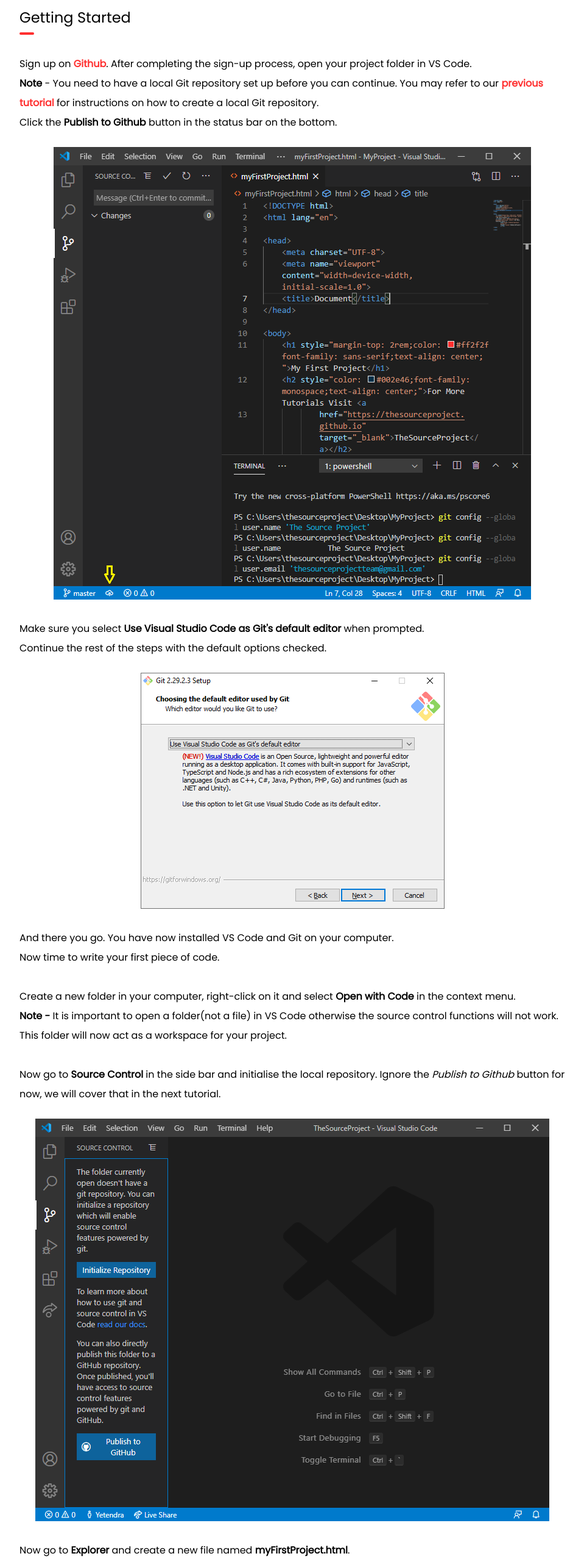
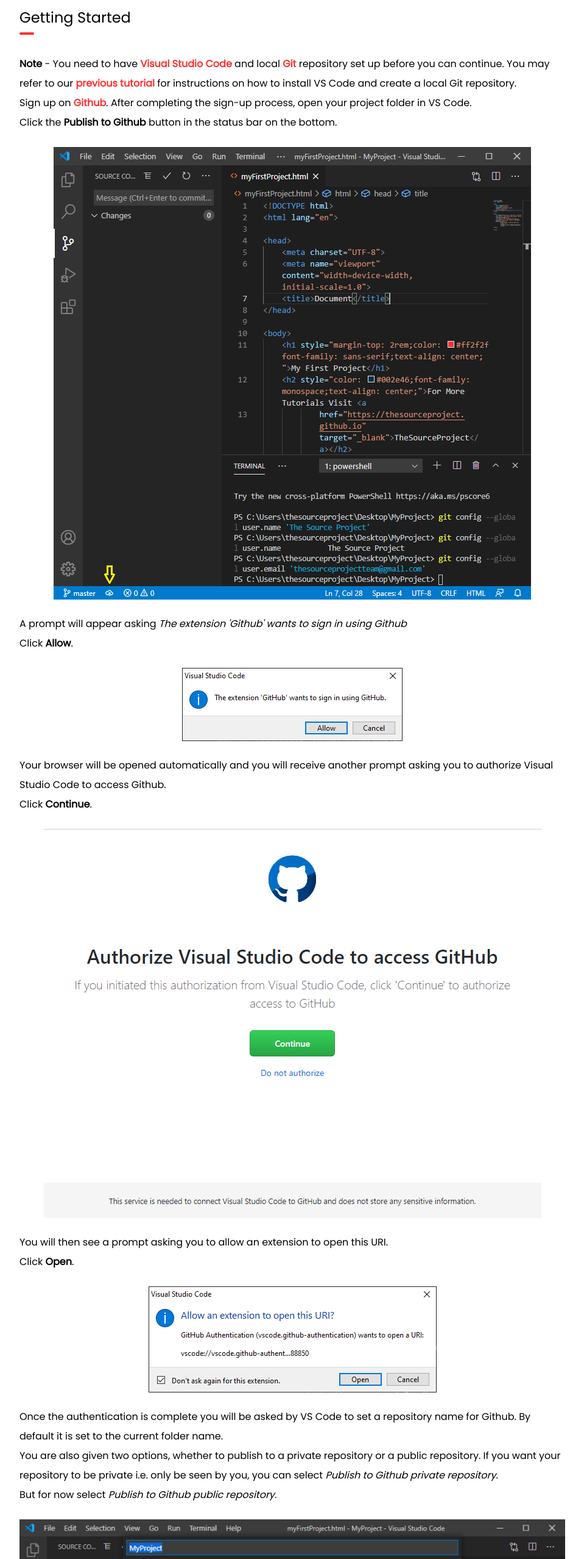
Before and after one commit to thesourceproject/thesourceproject.github.io, a Nuxt app: page /article/2 in a window 1280 px wide. Shown: the part 920-3476 px from the top of the page at 61% size, without its empty margins (160-1119 px from the left). Built offline with nearby package versions, Linux system fonts and the light colour scheme; a web font is replaced by a local one.

Commit message:
completed article 2

```diff
--- a/pages/article/1.vue
+++ b/pages/article/1.vue
@@ -139,7 +139,7 @@
       <p>Run this HTML file in your browser to see the result.</p>
       <img
         src="../../assets/images/article/1/Misc1-7.png"
-        alt="First Commit"
+        alt="My First Project"
         class="mx-auto mt-6 max-w-full"
       />
       <p class="mt-6">
@@ -169,7 +169,7 @@
       </p>
       <img
         src="../../assets/images/article/1/Misc1-9.png"
-        alt="First Commit"
+        alt="No Staged Commits"
         class="mx-auto mt-6 max-w-full"
       />
       <p class="mt-6">
@@ -186,7 +186,7 @@
       </p>
       <img
         src="../../assets/images/article/1/Misc1-10.png"
-        alt="First Commit"
+        alt="Configure user.name and user.email"
         class="mx-auto mt-6 max-w-full"
       />
       <p class="mt-6">
--- a/pages/article/2.vue
+++ b/pages/article/2.vue
@@ -41,6 +41,29 @@
         <div class="w-6 h-1 bg-background-2 rounded-full"></div>
       </div>
       <p class="mt-8">
+        <strong>Note</strong> - You need to have
+        <a
+          class="text-text-3 font-bold hover:underline focus:underline focus:outline-none"
+          href="https://code.visualstudio.com/"
+          target="_blank"
+          >Visual Studio Code</a
+        >
+        and local
+        <a
+          class="text-text-3 font-bold hover:underline focus:underline focus:outline-none"
+          href="https://git-scm.com/"
+          target="_blank"
+          >Git</a
+        >
+        repository set up before you can continue. You may refer to our
+        <a
+          class="text-text-3 font-bold hover:underline focus:underline focus:outline-none"
+          href="https://thesourceproject.github.io/article/1/#Installing-Visual-Studio-Code-and-Git-in-Windows"
+          target="_blank"
+          >previous tutorial</a
+        >
+        for instructions on how to install VS Code and create a local Git
+        repository.<br />
         Sign up on
         <a
           class="text-text-3 font-bold hover:underline focus:underline focus:outline-none"
@@ -49,140 +72,96 @@
           >Github</a
         >. After completing the sign-up process, open your project folder in VS
         Code.<br />
-        <strong>Note</strong> - You need to have a local Git repository set up
-        before you can continue. You may refer to our
-        <a
-          class="text-text-3 font-bold hover:underline focus:underline focus:outline-none"
-          href="https://thesourceproject.github.io/article/1/#Installing-Visual-Studio-Code-and-Git-in-Windows"
-          target="_blank"
-          >previous tutorial</a
-        >
-        for instructions on how to create a local Git repository.<br />
         Click the <strong>Publish to Github</strong> button in the status bar on
         the bottom.
       </p>
       <img
         src="../../assets/images/article/2/Misc2-2.png"
-        alt="Open your project in VS Code"
+        alt="Publish to Github"
         class="mx-auto mt-6 max-w-full"
       />
-      <p class="mt-8">
-        Make sure you select
-        <strong>Use Visual Studio Code as Git's default editor</strong> when
-        prompted.<br />
-        Continue the rest of the steps with the default options checked.
+      <p class="mt-6">
+        A prompt will appear asking
+        <em>The extension 'Github' wants to sign in using Github</em><br />
+        Click <strong>Allow</strong>.
       </p>
       <img
-        src="../../assets/images/article/1/Misc1-3.png"
-        alt="Choosing the default editor used by Git"
+        src="../../assets/images/article/2/Misc2-3.png"
+        alt="The extension 'Github' wants to sign in using Github"
         class="mx-auto mt-6 max-w-full"
       />
-      <p class="mt-8">
-        And there you go. You have now installed VS Code and Git on your
-        computer.<br />
-        Now time to write your first piece of code.<br /><br />
-        Create a new folder in your computer, right-click on it and select
-        <strong>Open with Code</strong> in the context menu.<br />
-        <strong>Note -</strong> It is important to open a folder(not a file) in
-        VS Code otherwise the source control functions will not work.<br />
-        This folder will now act as a workspace for your project.<br /><br />
-        Now go to <strong>Source Control</strong> in the side bar and initialise
-        the local repository. Ignore the <em>Publish to Github</em> button for
-        now, we will cover that in the next tutorial.
+      <p class="mt-6">
+        Your browser will be opened automatically and you will receive another
+        prompt asking you to authorize Visual Studio Code to access Github.<br />
+        Click <strong>Continue</strong>.
       </p>
       <img
-        src="../../assets/images/article/1/Misc1-4.png"
-        alt="Initialize Repository"
+        src="../../assets/images/article/2/Misc2-4.png"
+        alt="Authorize Visual Studio Code to access Github"
         class="mx-auto mt-6 max-w-full"
       />
-      <p class="mt-8">
-        Now go to <strong>Explorer</strong> and create a new file named
-        <strong>myFirstProject.html</strong>.<br />
+      <p class="mt-6">
+        You will then see a prompt asking you to allow an extension to open this
+        URI.<br />
+        Click <strong>Open</strong>.
       </p>
       <img
-        src="../../assets/images/article/1/Misc1-5.jpg"
-        alt="Create New File"
+        src="../../assets/images/article/2/Misc2-5.png"
+        alt="Allow an extension to open this
+        URI"
         class="mx-auto mt-6 max-w-full"
       />
-      <p class="mt-8">
-        Now type <strong>!</strong>(yes, just an exclaimation mark) in the
-        editor and VS Code will show you that its an Emmet abbreviation.<br />
-        Press <strong>Enter</strong> and the file will be populated by some
-        boiler-plate code automatically.(Pretty cool, huh?)
+      <p class="mt-6">
+        Once the authentication is complete you will be asked by VS Code to set
+        a repository name for Github. By default it is set to the current folder
+        name.<br />
+        You are also given two options, whether to publish to a private
+        repository or a public repository. If you want your repository to be
+        private i.e. only be seen by you, you can select
+        <em>Publish to Github private repository</em>.<br />
+        But for now select
+        <em>Publish to Github public repository</em>.
       </p>
       <img
-        src="../../assets/images/article/1/Misc1-6.jpg"
-        alt="Emmet Abbreviation"
+        src="../../assets/images/article/2/Misc2-6.png"
+        alt="Allow an extension to open this
+        URI"
         class="mx-auto mt-6 max-w-full"
       />
-      <p class="mt-8">
-        Now paste this code in the <strong>&lt;body&gt;</strong> tag of your
-        document.
+      <p class="mt-6">
+        You will prompted to sign in to Github.<br />
+        Click <strong>Sign in with your browser</strong> to continue.
       </p>
-      <CodeSnippet
-        :code="`
-&lt;h1 style=&quot;margin-top: 2rem;color: #ff2f2f;font-family: sans-serif;text-align: center;&quot;&gt;My First Project&lt;/h1&gt;
-&lt;h2 style=&quot;color: #002e46;font-family: monospace;text-align: center;&quot;&gt;For More Tutorials Visit &lt;a href=&quot;https://thesourceproject.github.io&quot; target=&quot;_blank&quot;&gt;TheSourceProject&lt;/a&gt;&lt;/h2&gt;
-    `"
-      />
-      <p>Run this HTML file in your browser to see the result.</p>
       <img
-        src="../../assets/images/article/1/Misc1-7.png"
-        alt="First Commit"
+        src="../../assets/images/article/2/Misc2-7.png"
+        alt="Sign in to Github with your browser"
         class="mx-auto mt-6 max-w-full"
       />
-      <p class="mt-8">
-        Not bad for a start. Now go back to <strong>Source Control</strong> and
-        type in <strong>first commit</strong> in the text box and press
-        <strong>Ctrl + Enter</strong> to make your first commit in the
-        repository.<br />
+      <p class="mt-6">
+        Your browser will show you that the authentication has succeeded. Close
+        the tab and return to VS Code.
       </p>
       <img
-        src="../../assets/images/article/1/Misc1-8.png"
-        alt="First Commit"
+        src="../../assets/images/article/2/Misc2-8.png"
+        alt="Sign in to Github with your browser"
         class="mx-auto mt-6 max-w-full"
       />
-      <p class="mt-8">
-        A prompt will appear asking
-        <em
-          >Would you like to stage all your changes and commit them
-          directly?</em
-        ><br />
-        Click <strong>Always</strong>. You can learn more about changes
-        <a
-          class="text-text-3 font-bold hover:underline focus:underline focus:outline-none"
-          href="https://git-scm.com/book/en/v2/Git-Basics-Recording-Changes-to-the-Repository"
-          target="_blank"
-          >here</a
-        ><br />
+      <p class="mt-6">
+        You will see a notification below saying that the repository has been
+        published successfully. You may click the
+        <strong>Open in Github</strong> button to open the repository in your
+        browser<br />
+        It may also show you another notification asking you to allow VS Code to
+        periodically run <em>git fetch</em>. You can ignore this for now.
       </p>
       <img
-        src="../../assets/images/article/1/Misc1-9.png"
-        alt="First Commit"
+        src="../../assets/images/article/2/Misc2-9.png"
+        alt="Sign in to Github with your browser"
         class="mx-auto mt-6 max-w-full"
       />
-      <p class="mt-8">
-        Oops! We get an error message because we haven't yet configured our Git
-        user's name and email. Simply open the in-built
-        <strong>Windows Powershell</strong> in VS Code(Ctrl + `) and type in the
-        following two commands. <br />
-        Don't forget to replace the name and email for your own.
-      </p>
-      <p class="mt-2 mx-8">
-        <code>git config --global user.name "My Name"</code><br /><code
-          >git config --global user.email "myname@example.com"</code
-        >
-      </p>
-      <img
-        src="../../assets/images/article/1/Misc1-10.png"
-        alt="First Commit"
-        class="mx-auto mt-6 max-w-full"
-      />
-      <p class="mt-8">
-        Once you have configured the username and email try to make the commit
-        once more and it should work as normal.<br /><br />
-        And there you go! You have created your first local Git repository and
-        made your first commit. You're now ready to start creating!
+      <p class="mt-6">
+        And there you go! You have published your first project to Github. Now
+        show-off your work to your friends!
       </p>
     </article>
   </main>
```
Also changed, not shown: assets/images/article/2/Misc2-6.png.
